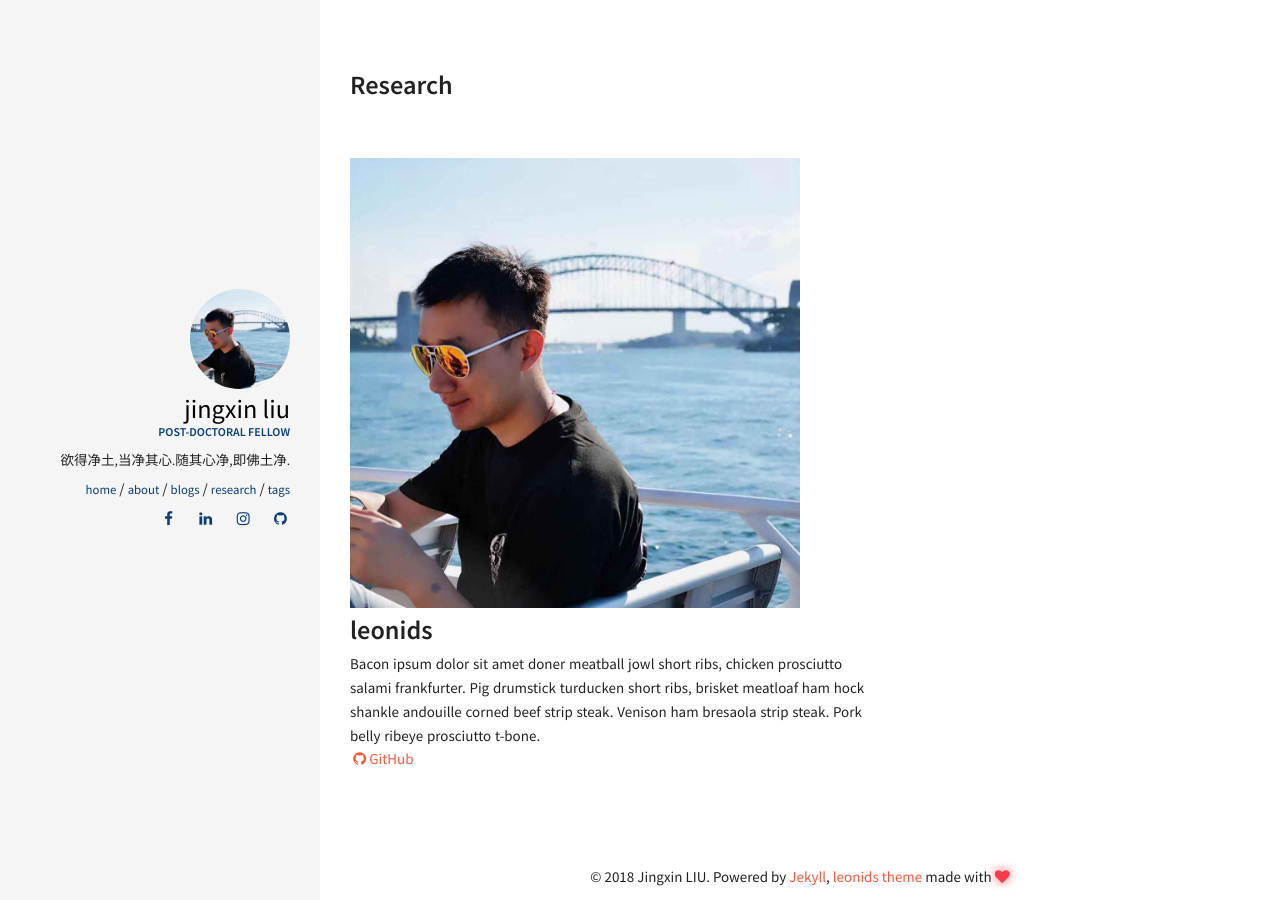
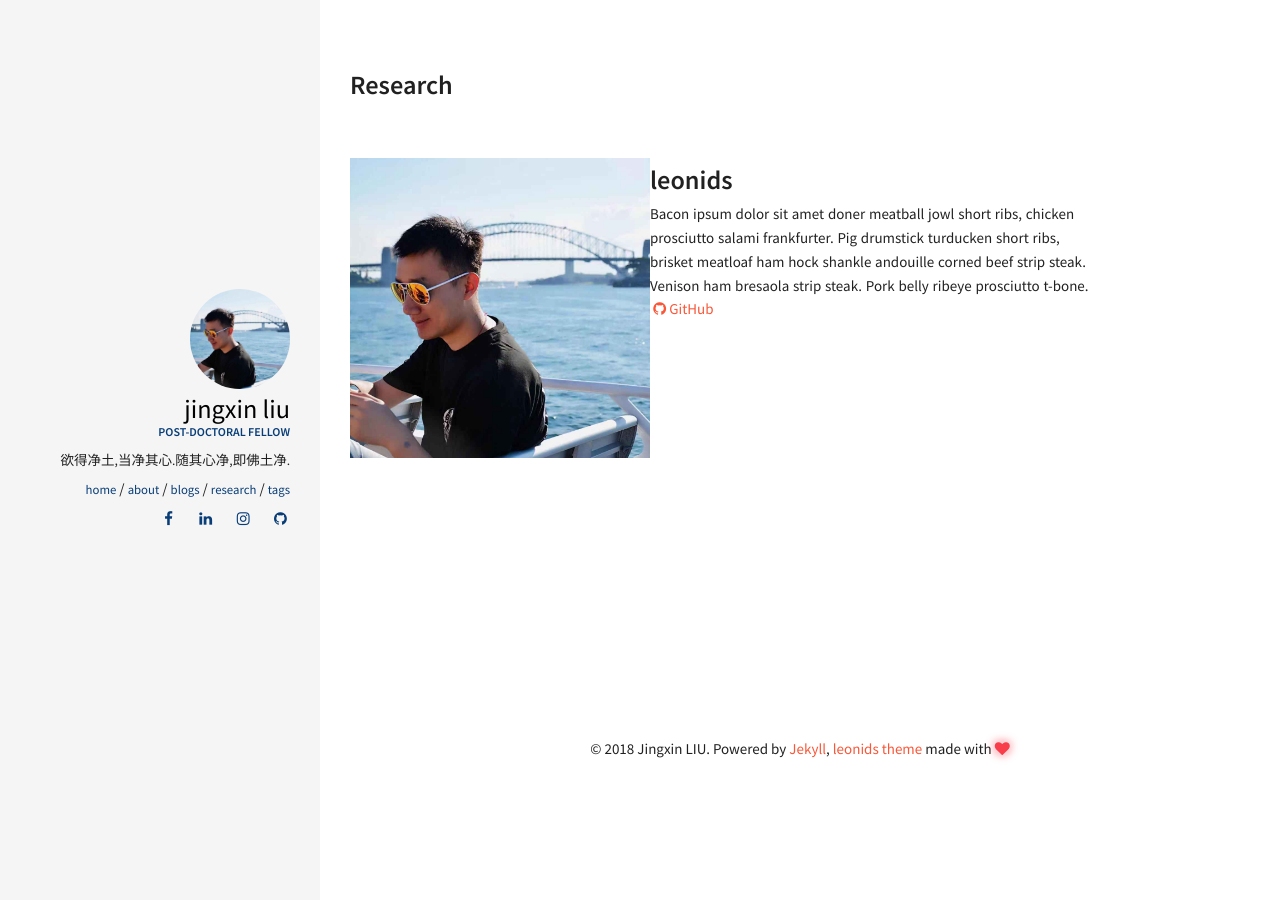
Before and after one commit to Jingxin-LIU/jingxin-liu.github.io, a Jekyll site: the page built from research.html, in a window 1280 px wide. Built offline with Jekyll 4.4.1, drawn with Linux system fonts in a browser that asks for light colours.

Commit message:
edit research image size

```diff
--- a/_includes/sections/projects.html
+++ b/_includes/sections/projects.html
@@ -2,10 +2,10 @@
 
 {% for project in site.data.projects %}
     <div class="row">
-            <div class="col l6">
+            <div class="col l4">
                 <img src="{{ project.image }}">
             </div>
-            <div class="col l7">
+            <div class="col l6">
                 <h2 style="margin: 0">{{ project.name }}</h2>
                 <p style="margin: 0">{{ project.descr }}</p>
 
```
